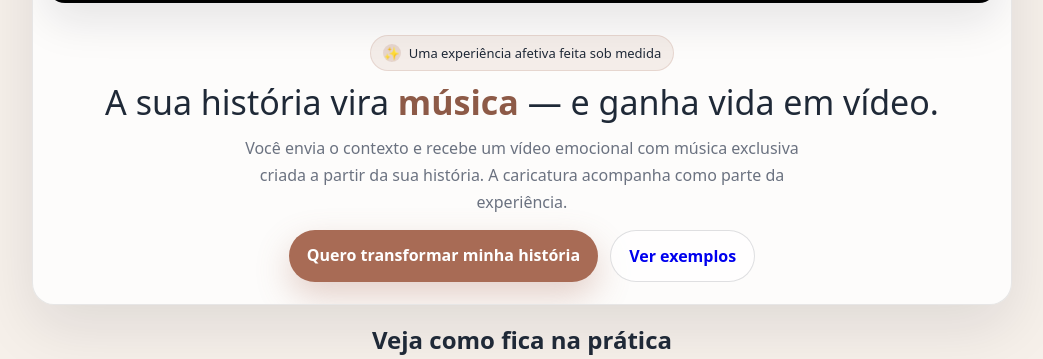
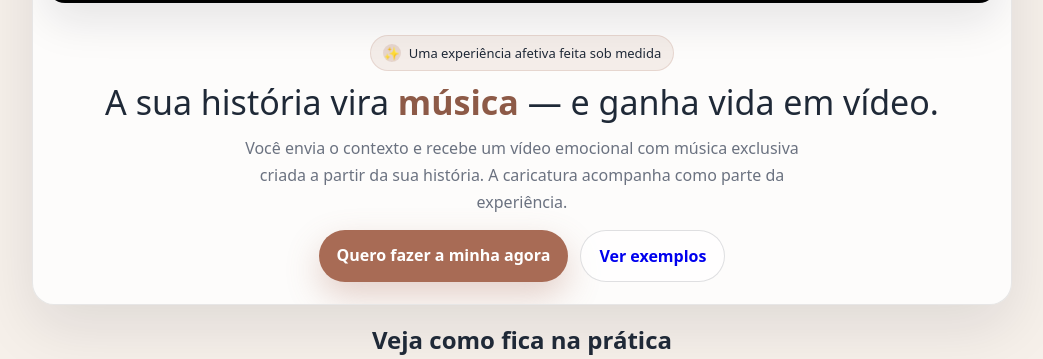
Before and after one commit to memoriedigital/memorie-digital, a plain HTML site: page index.html in a window 1280 px wide. Shown: the part 2221-2580 px from the top of the page, without its empty margins (118-1161 px from the left). Drawn offline with Linux system fonts and the light colour scheme.

Commit message:
Update index.html

```diff
--- a/index.html
+++ b/index.html
@@ -174,7 +174,7 @@ A caricatura acompanha como parte da experiência.
 </p>
 
 <div class="btnRow">
-<a class="btn btnPrimary" href="#final">Quero transformar minha história</a>
+<a class="btn btnPrimary" href="https://tally.so/r/9qDoWY" target="_blank">Quero fazer a minha agora</a>
 <a class="btn btnGhost" href="#exemplos">Ver exemplos</a>
 </div>
 </div>
```
